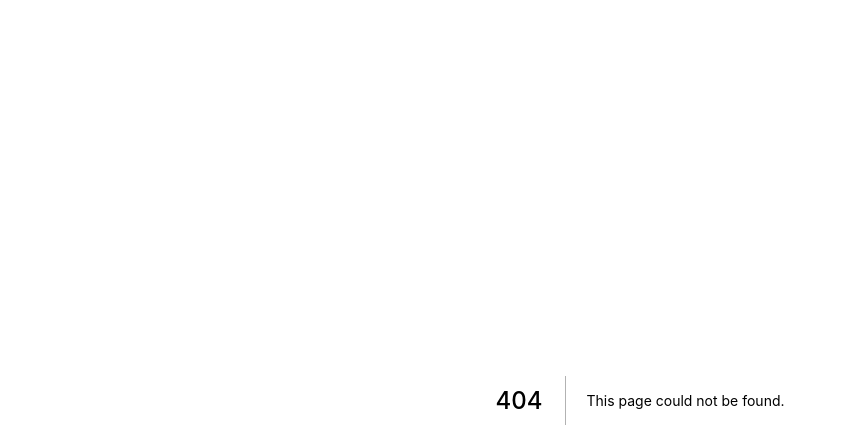
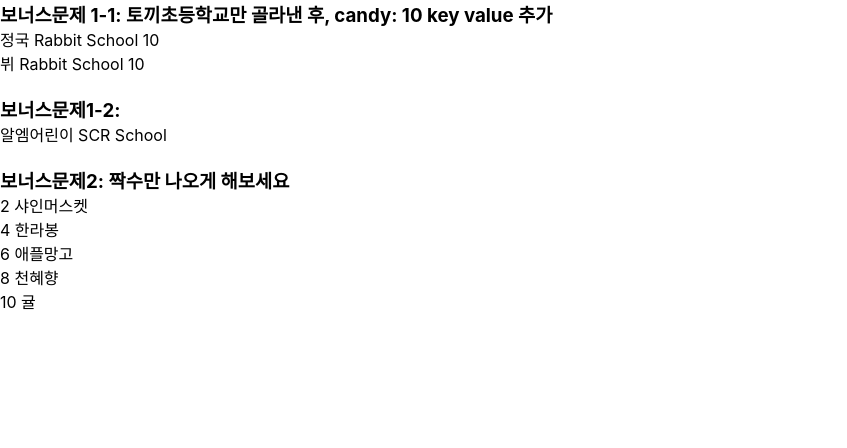
Before and after one commit to nv2late/class_quiz, a Next.js app: page /07-1 in a window 1280 px wide. Before the commit this address had no page. Shown: the top 448 px of the page, without its empty margins (0-847 px from the left). Built offline with nearby package versions, Linux system fonts and the light colour scheme; a web font is replaced by a local one.

Commit message:
Day7 Bonus Quiz Completion

```diff
--- /dev/null
+++ b/pages/07-1/index.js
@@ -0,0 +1,55 @@
+const classmate = [
+  { name: '정국', age: 10, school: 'Rabbit School' },
+  { name: '알엠', age: 13, school: 'SCR School' },
+  { name: '뷔', age: 11, school: 'Rabbit School' },
+];
+
+const FRUITS = [
+  { number: 1, title: '레드향' },
+  { number: 2, title: '샤인머스켓' },
+  { number: 3, title: '산청딸기' },
+  { number: 4, title: '한라봉' },
+  { number: 5, title: '사과' },
+  { number: 6, title: '애플망고' },
+  { number: 7, title: '딸기' },
+  { number: 8, title: '천혜향' },
+  { number: 9, title: '과일선물세트' },
+  { number: 10, title: '귤' },
+];
+
+export default function FilterMapPracticePage() {
+  const rabbitFilter = classmate.filter((el) => el.school === 'Rabbit School');
+  const scrFilter = classmate.filter((el) => el.school === 'SCR School');
+  const evenFruits = FRUITS.filter((el) => el.number % 2 === 0);
+
+  return (
+    <>
+      <h3>보너스문제 1-1: 토끼초등학교만 골라낸 후, candy: 10 key value 추가</h3>
+      {rabbitFilter.map((el, candies) => {
+        return (
+          <div key={candies}>
+            {el.name} {el.school} {(el.candy = 10)}
+          </div>
+        );
+      })}
+      <br />
+      <h3>보너스문제1-2:</h3>
+      {scrFilter.map((el, names) => {
+        return (
+          <div key={names}>
+            {el.name + '어린이'} {el.school}
+          </div>
+        );
+      })}
+      <br />
+      <h3>보너스문제2: 짝수만 나오게 해보세요</h3>
+      {evenFruits.map((el, numbers) => {
+        return (
+          <div key={numbers}>
+            {el.number} {el.title}
+          </div>
+        );
+      })}
+    </>
+  );
+}
```
